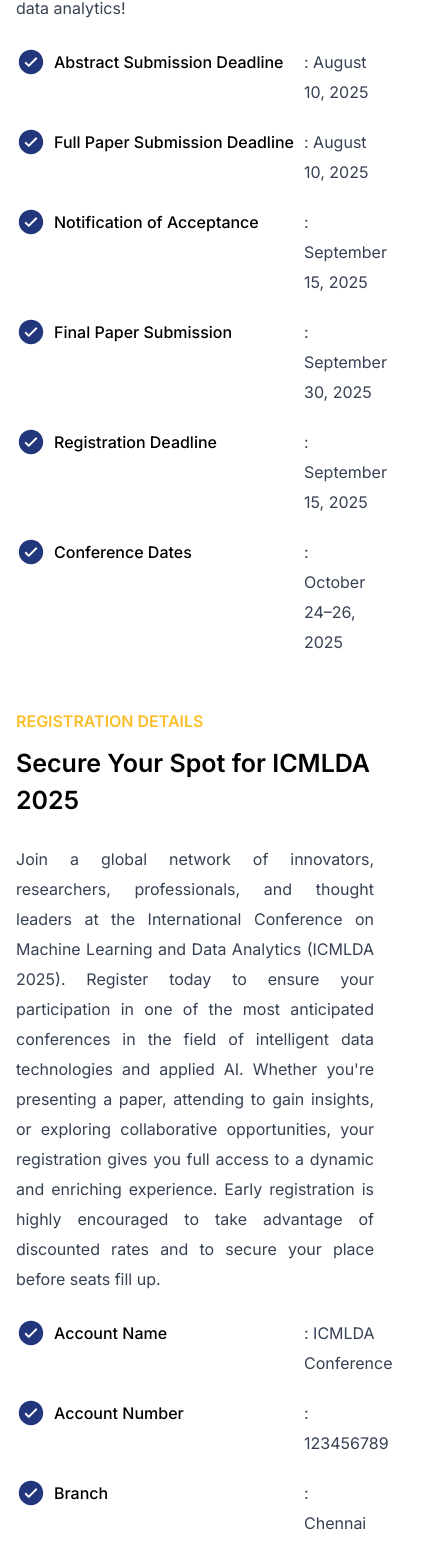
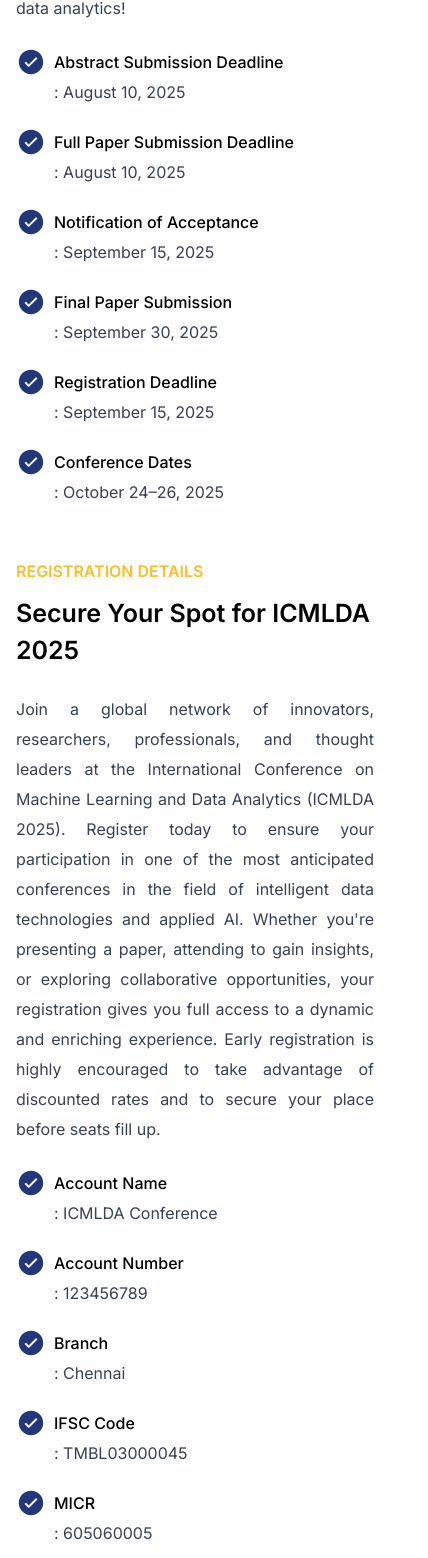
Before and after one commit to sathishtcz/icmlda, a React (Vite) app: page /key-dates in a window 390 px wide. Shown: the part 977-2535 px from the top of the page, 428 px wide, since content can reach past the window. Built offline with nearby package versions, Linux system fonts and the light colour scheme; a web font is replaced by a local one.

Commit message:
Vercel Commit

```diff
--- /dev/null
+++ b/src/component/Committeepage/Committeepage.jsx
@@ -0,0 +1,10 @@
+import React from 'react'
+import Organizingcommittee from "../../shared/components/Organizingcommittee/Organizingcommittee"
+
+function Committeepage() {
+  return (
+    <div><Organizingcommittee /></div>
+  )
+}
+
+export default Committeepage
--- a/src/router/Approuter.jsx
+++ b/src/router/Approuter.jsx
@@ -10,6 +10,7 @@ import Scopepage from "../component/Scopepage/Scopepage";
 import Aboutpage from "../component/Aboutpage/Aboutpage";
 import Home from "../component/Home/Home";
 import Scrolltotop from "./scrolltotop";
+import Committeepage from "../component/Committeepage/Committeepage";
 
 export default function AppRouter() {
     return (
@@ -21,7 +22,8 @@ export default function AppRouter() {
                     <Route path="/about" element={<Aboutpage />} />
                     <Route path="/scope" element={<Scopepage />} />
                     <Route path="/editorial-board" element={<Editorialpage />} />
-                    <Route path="/organizing-committee" element={<Organizingpage />} />
+                    {/* <Route path="/organizing-committee" element={<Organizingpage />} /> */}
+                    <Route path="/organizing-committee" element={<Committeepage/>} />
                     <Route path="/key-dates" element={<Keydatepage />} />
                     <Route path="/conference-tracks" element={<Conferencepage />} />
                     <Route path="/contactus" element={<Contactpage />} />
--- a/src/shared/components/ConferenceTracks/ConferenceTracks.jsx
+++ b/src/shared/components/ConferenceTracks/ConferenceTracks.jsx
@@ -60,8 +60,8 @@ export default function ConferenceTracks() {
                             key={index}
                             className="bg-[#EAF6FE] rounded-lg overflow-hidden shadow-md border border-gray-100 p-6"
                         >
-                            <div className="flex items-center mb-4">
-                                <div className="bg-[#22367C] p-2 rounded-lg">
+                            <div className="flex items-center mb-4 ">
+                                <div className="bg-[#22367C] p-2 rounded-lg flex-shrink-0">
                                     {feature.icon}
                                 </div>
                                 <h3 className="ml-4 text-xl font-semibold text-gray-900">{feature.title}</h3>
--- a/src/shared/components/Homepage/Homepage.jsx
+++ b/src/shared/components/Homepage/Homepage.jsx
@@ -7,7 +7,7 @@ function Homepage() {
   const navigate = useNavigate();
   return (
     <>
-      <div className="bg-[url('/assets/images/Hero.jpg')] bg-cover bg-right lg:h-screen flex items-center">
+      <div className="bg-[url('/assets/images/Hero.jpg')] bg-cover  bg-right lg:h-screen flex items-center">
         <div className="w-full xl:max-w-[1450px]  md:max-w-[920px] mx-auto p-4  mt-25">
           <div className="flex flex-col gap-4 lg:gap-6 justify-start">
 
--- a/src/shared/components/Keydates/Keydates.jsx
+++ b/src/shared/components/Keydates/Keydates.jsx
@@ -36,7 +36,7 @@ export default function Keydates() {
             <p className="inter-regular text-gray-700 sm:text-base md:text-lg lg:text-[16px] text-justify leading-[30px] ">Stay on track with these important milestones for the International Conference on Machine Learning and Data Analytics (ICMLDA 2025). This timeline outlines all the crucial deadlines for abstract submissions, paper acceptance, registrations, and final preparations. Whether you're a presenter, participant, or sponsor, these dates will help you stay organized and plan your involvement effectively.</p>
             <p className="inter-regular text-gray-700 sm:text-base md:text-lg lg:text-[16px] text-justify leading-[30px] ">Mark your calendar early, prepare your research in advance, and take advantage of early-bird opportunities to ensure a smooth and rewarding conference experience. We encourage all contributors to meet these deadlines to benefit from timely reviews, early confirmations, and maximum visibility within the conference program. Don't miss your chance to be part of this leading international event in the fields of machine learning and data analytics!</p>
           </div>
-          <div className="space-y-5">
+          <div className="space-y-5 max-w-3xl w-full">
             {[
               { label: "Abstract Submission Deadline", date: "August 10, 2025" },
               { label: "Full Paper Submission Deadline", date: "August 10, 2025" },
@@ -45,15 +45,16 @@ export default function Keydates() {
               { label: "Registration Deadline", date: "September 15, 2025" },
               { label: "Conference Dates", date: "October 24–26, 2025" }
             ].map((item, index) => (
-              <div key={index} className="flex gap-2">
-                <IoIosCheckmarkCircle className="text-[#22367C] text-3xl flex-shrink-0" />
-                <div className="grid grid-cols-[250px_1fr]   inter-regular text-gray-700 sm:text-base md:text-lg lg:text-[16px] leading-[30px]">
+              <div key={index} className="flex gap-2 items-start">
+                <IoIosCheckmarkCircle className="text-[#22367C] text-3xl flex-shrink-0 " />
+                <div className="grid grid-cols-1 sm:grid-cols-[280px_1fr] inter-regular text-gray-700 sm:text-base md:text-lg lg:text-[16px] leading-[30px] w-full">
                   <span className="inter-medium text-black whitespace-nowrap">{item.label}</span>
-                  <span className="">: {item.date}</span>
+                  <span>: {item.date}</span>
                 </div>
               </div>
             ))}
           </div>
+
 
         </div>
       </div>
@@ -68,7 +69,7 @@ export default function Keydates() {
             <p className="inter-regular text-gray-700 sm:text-base md:text-lg lg:text-[16px] text-justify leading-[30px] ">Join a global network of innovators, researchers, professionals, and thought leaders at the International Conference on Machine Learning and Data Analytics (ICMLDA 2025). Register today to ensure your participation in one of the most anticipated conferences in the field of intelligent data technologies and applied AI. Whether you're presenting a paper, attending to gain insights, or exploring collaborative opportunities, your registration gives you full access to a dynamic and enriching experience. Early registration is highly encouraged to take advantage of discounted rates and to secure your place before seats fill up.</p>
             {/* <p className="inter-regular text-gray-700 sm:text-base md:text-lg lg:text-[16px] text-justify leading-[30px] ">Mark your calendar early, prepare your research in advance, and take advantage of early-bird opportunities to ensure a smooth and rewarding conference experience. We encourage all contributors to meet these deadlines to benefit from timely reviews, early confirmations, and maximum visibility within the conference program. Don't miss your chance to be part of this leading international event in the fields of machine learning and data analytics!</p> */}
           </div>
-          <div className="space-y-5">
+          <div className="space-y-5 max-w-3xl w-full">
             {[
               { label: "Account Name", date: "ICMLDA Conference" },
               { label: "Account Number", date: "123456789" },
@@ -76,9 +77,9 @@ export default function Keydates() {
               { label: "IFSC Code", date: "TMBL03000045" },
               { label: "MICR ", date: "605060005" },
             ].map((item, index) => (
-              <div key={index} className="flex gap-2">
+              <div key={index} className="flex gap-2 items-start">
                 <IoIosCheckmarkCircle className="text-[#22367C] text-3xl flex-shrink-0" />
-                <div className="grid grid-cols-[250px_1fr]   inter-regular text-gray-700 sm:text-base md:text-lg lg:text-[16px] leading-[30px]">
+                <div className="grid grid-cols-1 sm:grid-cols-[280px_1fr] inter-regular text-gray-700 sm:text-base md:text-lg lg:text-[16px] leading-[30px] w-full">
                   <span className="inter-medium text-black whitespace-nowrap">{item.label}</span>
                   <span className="">: {item.date}</span>
                 </div>
```
